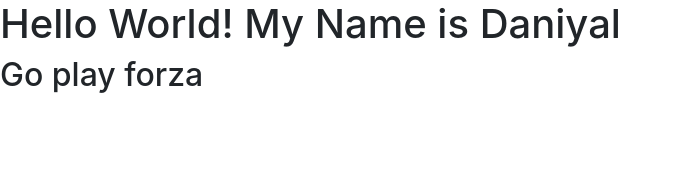
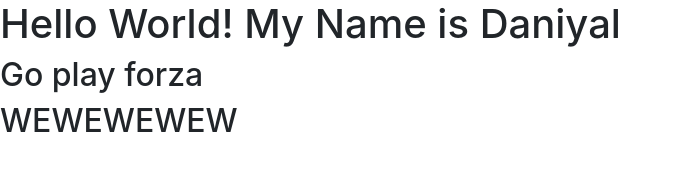
Before and after one commit to j1ter/project, a plain HTML site: page src/index.html in a window 1280 px wide. Shown: the whole page, without its empty margins (0-681 px from the left). Drawn offline with nearby package versions, Linux system fonts and the light colour scheme.

Commit message:
index.html mode

```diff
--- a/src/index.html
+++ b/src/index.html
@@ -53,5 +53,6 @@
     </div> -->
     <h1>Hello World! My Name is Daniyal</h1>
     <h2>Go play forza</h2>
+    <h2>WEWEWEWEW</h2>
   </body>
 </html>
```
